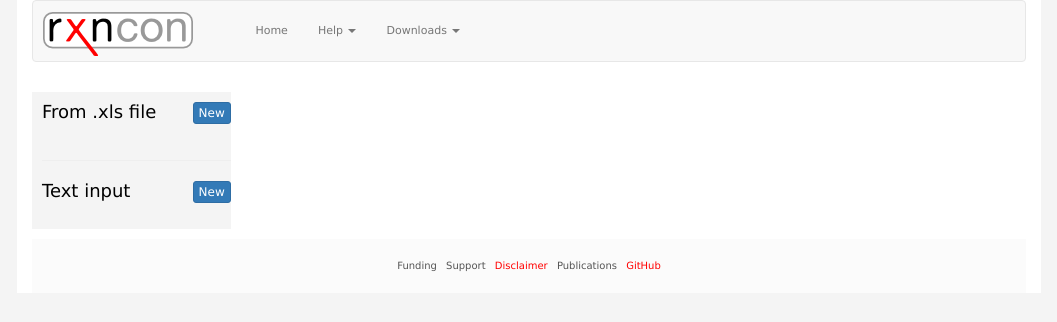
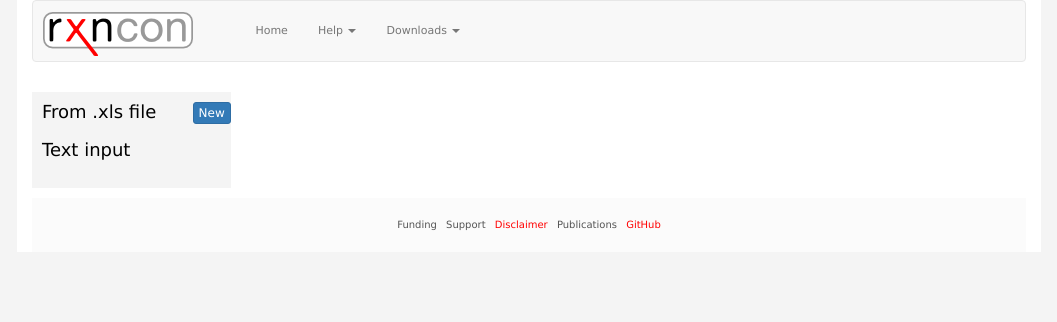
Before and after one commit to rxncon/workbench, a Django app: template src/templates/file_delete.html in a window 1280 px wide. Shown: the top 322 px of the page, without its empty margins (111-1168 px from the left). Run offline with Django 3.2, Linux system fonts and the light colour scheme; the template is opened without the code that fills it, so the values that code supplies are empty; some libraries are stand-ins or nearby versions.

Commit message:
took out unneeded second new button

```diff
--- a/src/templates/base.html
+++ b/src/templates/base.html
@@ -28,7 +28,6 @@
         <div class="sidebar1">
             {% block sidebar1 %}
             {% include "file_list.html" %}
-            <hr>
             {% include "quick_list.html" %}
             {% endblock sidebar1 %}
         </div>
--- a/src/templates/quick_list.html
+++ b/src/templates/quick_list.html
@@ -1,6 +1,6 @@
 <div class="sidebar_header" id="quick_sidebar_header">
     <h4>Text input</h4>
-    <a href="/quick/new" class="btn btn-primary btn-xs" id="new_button" role="button">New</a>
+    <!--<a href="/quick/new" class="btn btn-primary btn-xs" id="new_button" role="button">New</a>-->
 </div>
 <div style="clear: both;"></div>
     {% for quick in quick_definitions|slice:":3" %}
```
